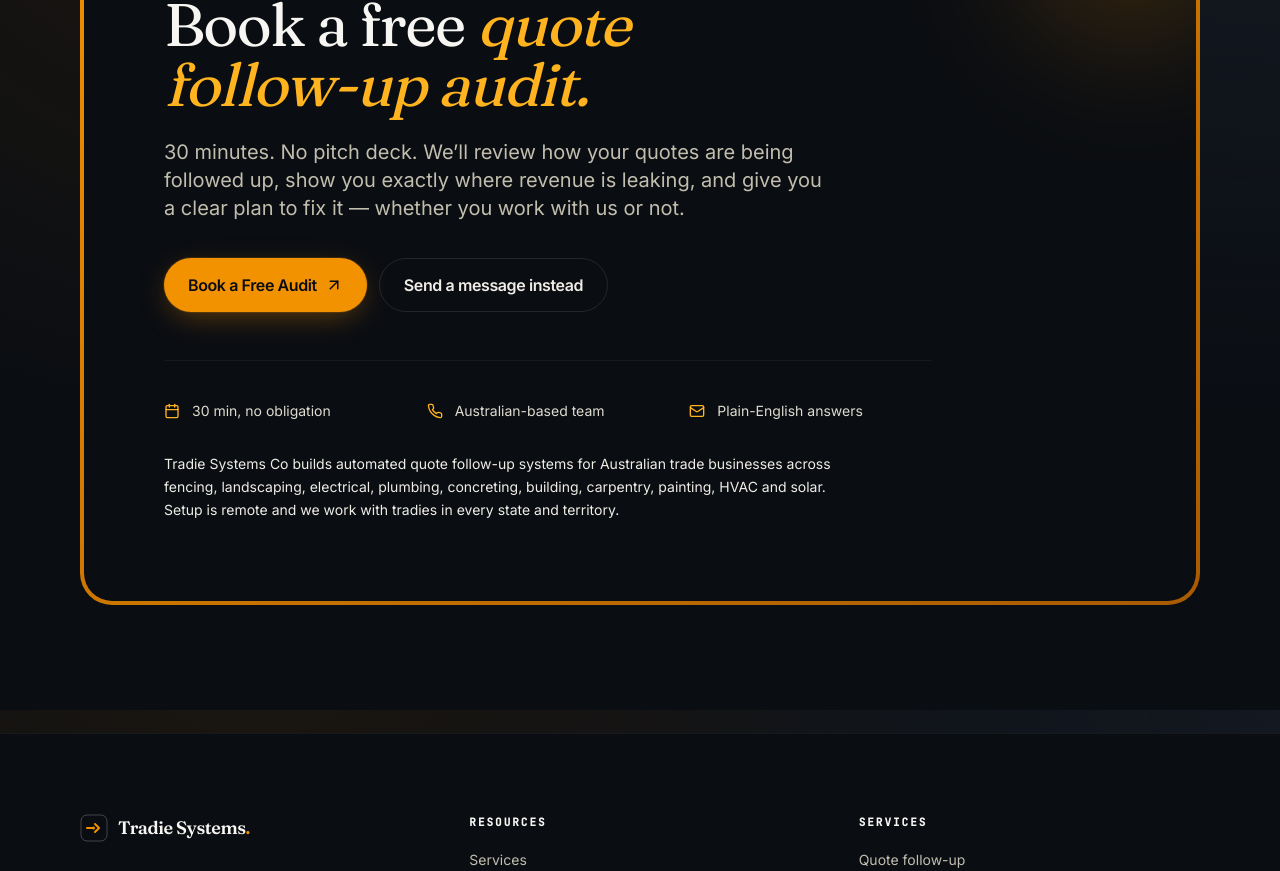
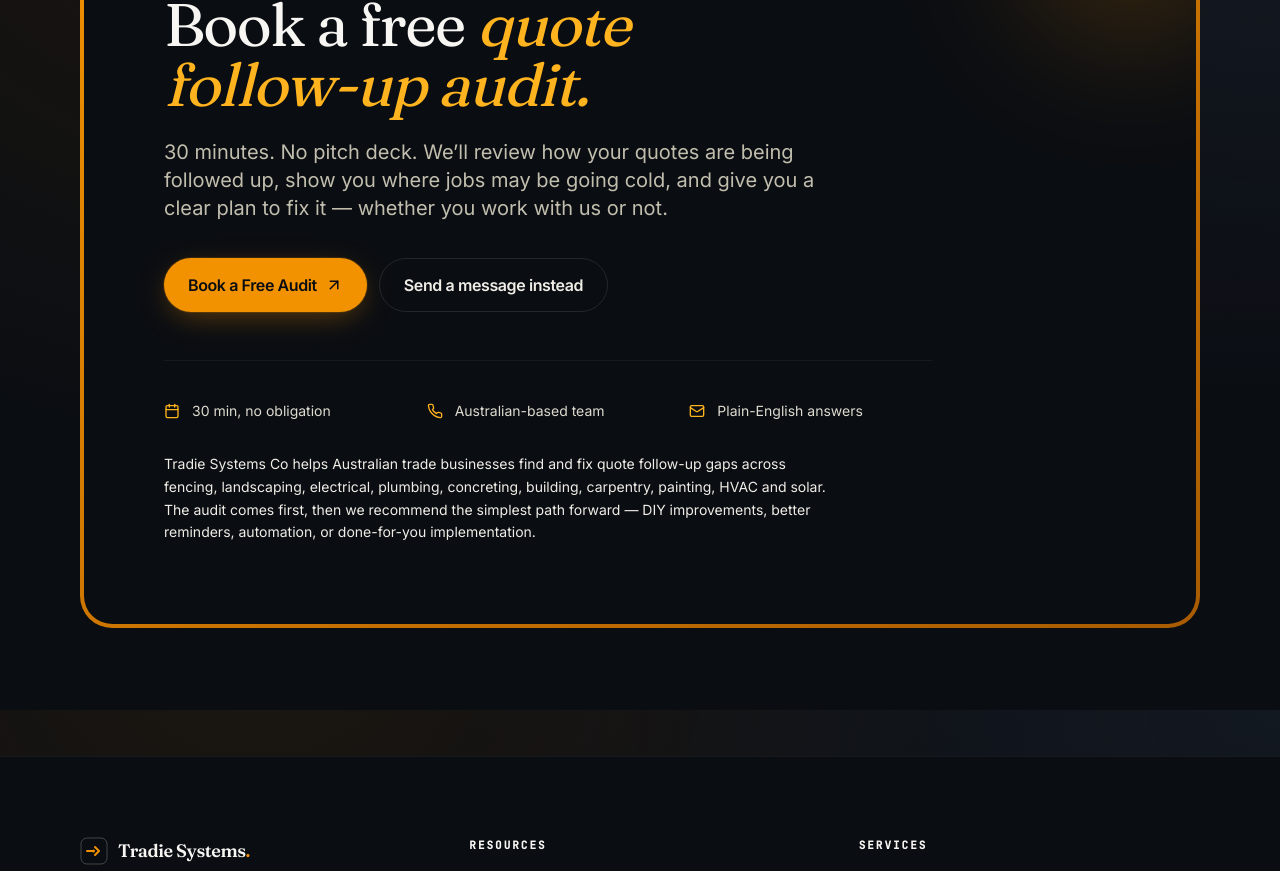
Before and after one commit to rickybourke73-sudo/tradie-systems-co, a Next.js app: page /faqs in a window 1280 px wide. Shown: the part 4090-4961 px from the top of the page. Built offline with nearby package versions, Linux system fonts and the light colour scheme; no server answers.

Commit message:
Make final CTA audit-first

```diff
--- a/components/sections/FinalCta.tsx
+++ b/components/sections/FinalCta.tsx
@@ -27,7 +27,7 @@ export function FinalCta() {
               </h2>
               <p className="mt-6 max-w-2xl text-pretty text-base leading-relaxed text-bone-300 sm:text-lg md:text-xl">
                 30 minutes. No pitch deck. We’ll review how your quotes are being followed up,
-                show you exactly where revenue is leaking, and give you a clear plan to fix it —
+                show you where jobs may be going cold, and give you a clear plan to fix it —
                 whether you work with us or not.
               </p>
 
@@ -57,10 +57,11 @@ export function FinalCta() {
               </div>
 
               <p className="mt-8 max-w-2xl text-sm leading-relaxed text-bone-400">
-                Tradie Systems Co builds automated quote follow-up systems for Australian trade
-                businesses across fencing, landscaping, electrical, plumbing, concreting, building,
-                carpentry, painting, HVAC and solar. Setup is remote and we work with tradies in
-                every state and territory.
+                Tradie Systems Co helps Australian trade businesses find and fix quote follow-up
+                gaps across fencing, landscaping, electrical, plumbing, concreting, building,
+                carpentry, painting, HVAC and solar. The audit comes first, then we recommend the
+                simplest path forward — DIY improvements, better reminders, automation, or
+                done-for-you implementation.
               </p>
             </div>
           </div>
```
